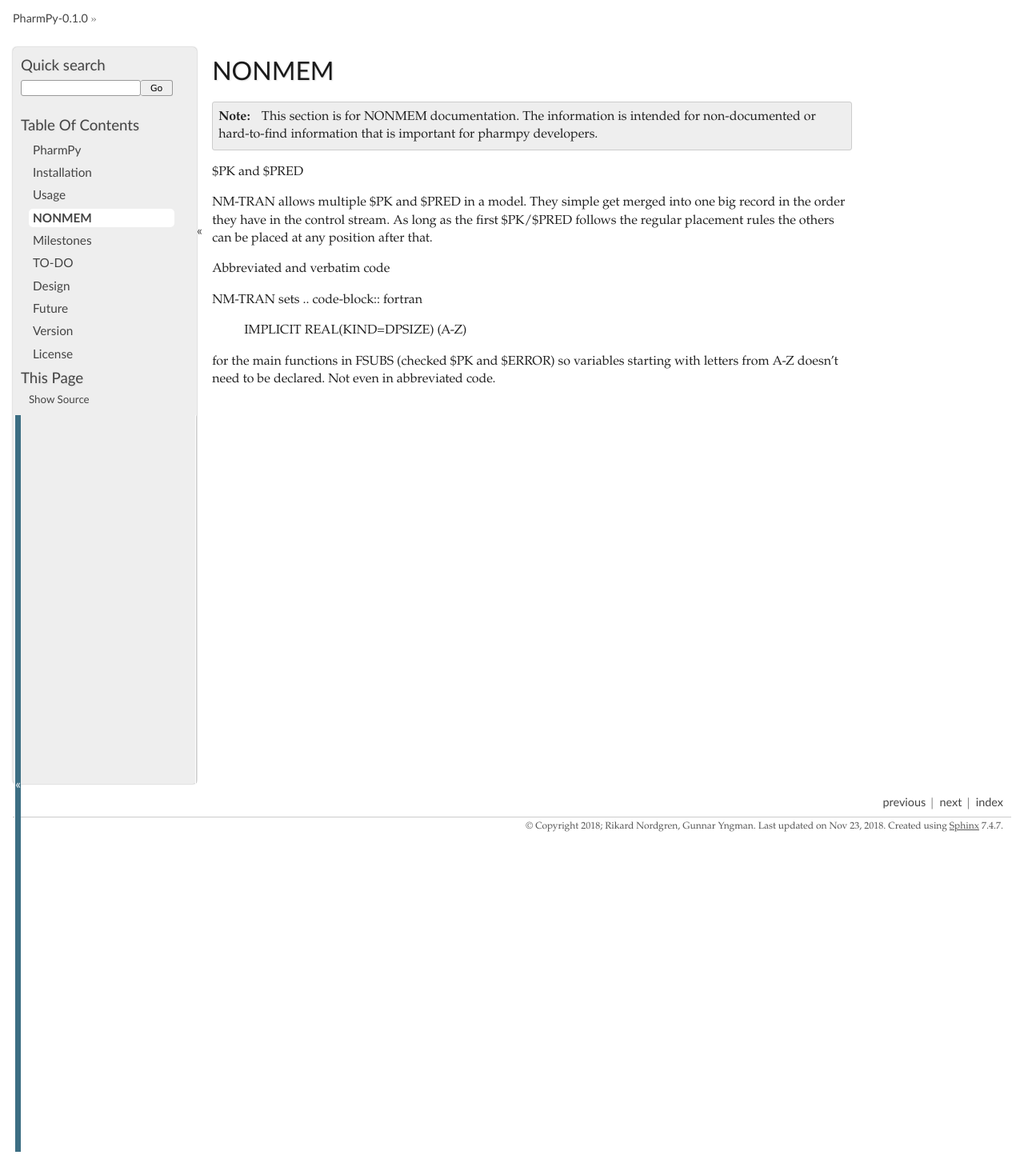
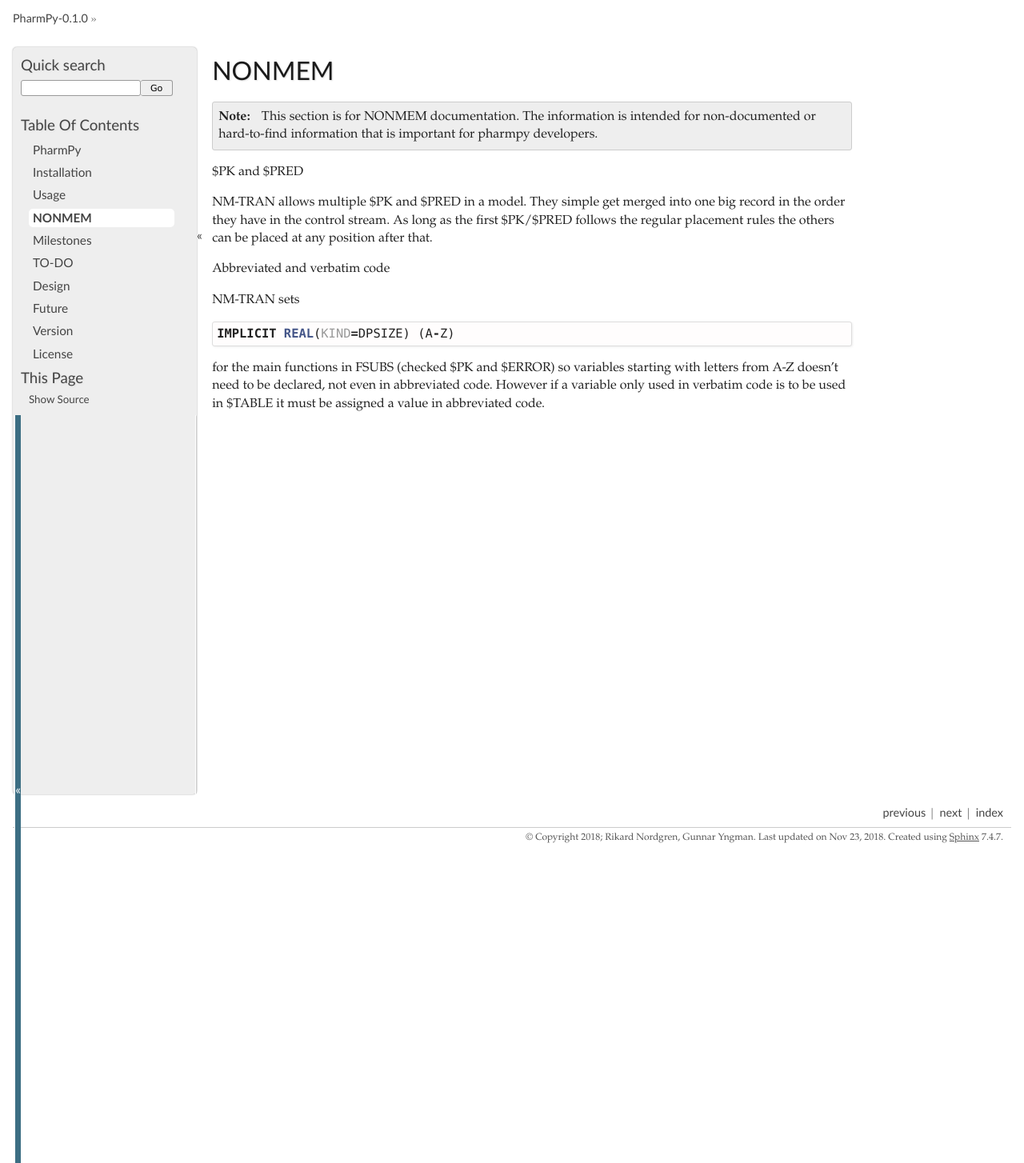
Before and after one commit to pharmpy/pharmpy, a Sphinx documentation site: the page built from docs/NONMEM.rst, in a window 1280 px wide. Shown: the whole page at 80% size. Built offline with Sphinx 7.4.7, drawn with Linux system fonts in a browser that asks for light colours; pages that are not in the unit, such as notebooks, are missing from menus.

Commit message:
Fix fortran syntax highlight issue in doc

```diff
--- a/docs/NONMEM.rst
+++ b/docs/NONMEM.rst
@@ -14,8 +14,9 @@ NM-TRAN allows multiple $PK and $PRED in a model. They simple get merged into on
 Abbreviated and verbatim code
 
 NM-TRAN sets
+
 .. code-block:: fortran
 
     IMPLICIT REAL(KIND=DPSIZE) (A-Z)
 
-for the main functions in FSUBS (checked $PK and $ERROR) so variables starting with letters from A-Z doesn't need to be declared. Not even in abbreviated code.
+for the main functions in FSUBS (checked $PK and $ERROR) so variables starting with letters from A-Z doesn't need to be declared, not even in abbreviated code. However if a variable only used in verbatim code is to be used in $TABLE it must be assigned a value in abbreviated code.
```
